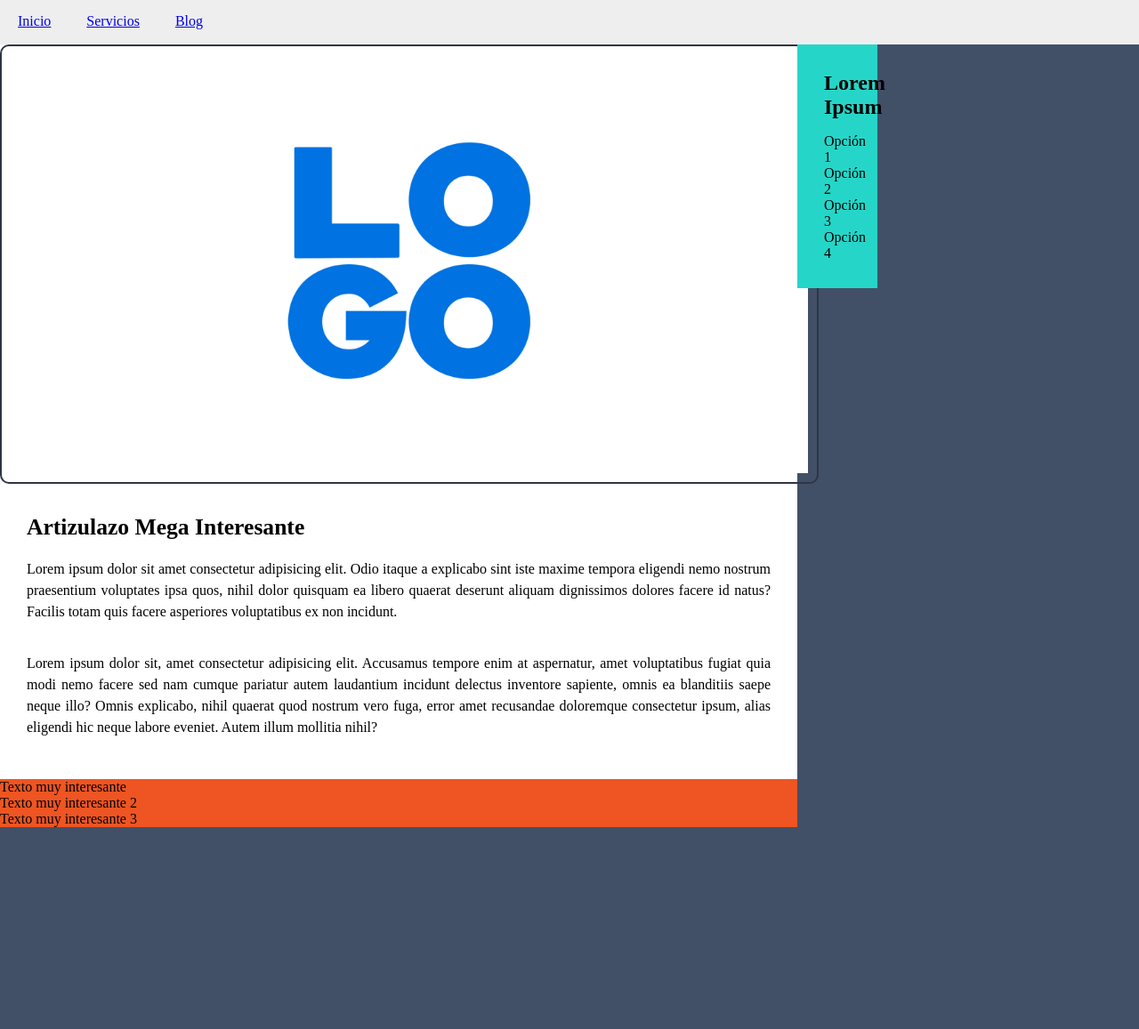
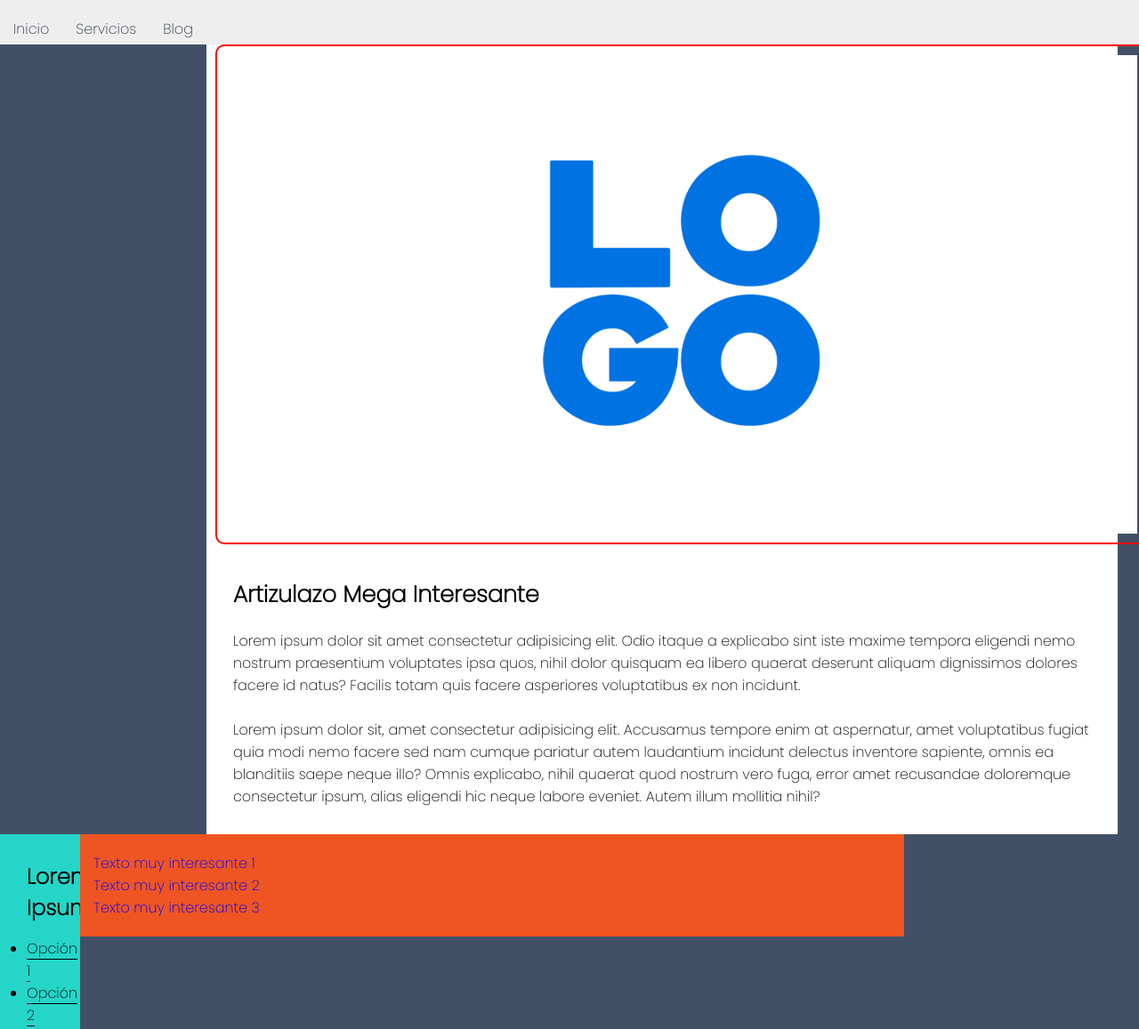
Before and after one commit to FranciscoMasiello/Laboratorio, a plain HTML site: page Clase 04/index.html in a window 1280 px wide. Shown: the top 1157 px of the page at 89% size. Before the commit the page ends 930 px from the top, so only its background shows below. Drawn offline with Linux system fonts and the light colour scheme; files whose address does not match are found by name.

Commit message:
class 05 etc

```diff
--- a/Clase 04/index.html
+++ b/Clase 04/index.html
@@ -5,6 +5,15 @@
     <meta charset="utf-8">
     <link rel="stylesheet" href="main.css"
     <meta name="viewport" content="width=device-width, initial-scale=1.0">
+    <!--Poppins-->
+    <link rel="preconnect" href="https://fonts.googleapis.com">
+    <link rel="preconnect" href="https://fonts.gstatic.com" crossorigin>
+    <link href="https://fonts.googleapis.com/css2?family=Poppins:wght@200&display=swap" rel="stylesheet">
+    <!--Roboto-->
+    <link rel="preconnect" href="https://fonts.googleapis.com">
+    <link rel="preconnect" href="https://fonts.gstatic.com" crossorigin>
+    <link href="https://fonts.googleapis.com/css2?family=Roboto:wght@300&display=swap" rel="stylesheet">
+
 </head>
 <body>
     <header class="header">
@@ -17,7 +26,7 @@
         </nav>
     </header>
     <main class="main">
-        <img src="C:\Users\Ryzen3\OneDrive\Documentos\GitHub\Laboratorio\Laboratorio\Clase 03\img\logo-social.png" alt="img principal">
+        <img src="img/logo-social.png" alt="img principal">
 <section>
         <h1>Artizulazo Mega Interesante</h1>
     <article class="article">
@@ -29,20 +38,22 @@
 </section>
     </main>
 
-    <aside>
+    <aside class="aside">
         <h2>Lorem Ipsum</h2>
         <nav class="nav">
-            <ul> Opción 1</ul>
-            <ul> Opción 2 </ul>
-            <ul> Opción 3 </ul>
-            <ul> Opción 4 </ul>
+            <ul>
+                <li><a href="#">Opción 1</a></li>
+                <li><a href="#">Opción 2</a></li>
+                <li><a href="#">Opción 3</a></li>
+                <li><a href="#">Opción 4</a></li>
+            </ul>
 
         </nav>
 
     </aside>
 
     <footer class="footer">
-        <div><p> Texto muy interesante </p></div>
+        <div><p> Texto muy interesante 1 </p></div>
         <div><p> Texto muy interesante 2 </p></div>
         <div><p> Texto muy interesante 3 </p></div>
     </footer>
--- a/Clase 04/main.css
+++ b/Clase 04/main.css
@@ -2,7 +2,17 @@
     margin: 0px;
     padding: 0px;
     box-sizing: content-box;
+    font-family: 'Poppins', sans-serif;
 }
+:root{
+    --h1: 'Poppins', sans-serif;
+    --h2: 'Poppins', 'sans-serif';
+    --p: 'roboto', 'sans-serif';
+
+}
+
+
+
 header{
     background-color: #eeeeee;
     width: 100%;
@@ -16,7 +26,7 @@ header nav ul li{
 
 header nav ul li{
     text-decoration: none;
-    padding: 15px 20px 15px 20px;
+    padding: 20px 15px 20px 15px;
     color: #2d3646;
     display: inline-block;
 }
@@ -24,29 +34,37 @@ header nav ul li a:hover{
     color: white;
     background-color: black;
 }
+
+header ul li a{
+    color: #2d3646;
+    text-decoration: none;
+}
+
 body{
     background-color: #425067;
 }
 main{
     background-color: white;
-    width: 70%;
+    width: 80%;
     float: left;
+    /*position: fixed;*/
+
 }
 main img{
     max-width: 100%;
-    min-width: 50%;
-    border: 2px solid #2d3646;
+    border: 2px solid red;
     border-radius: 10px;
     padding: 10px;
+    margin-left: 10px;
 }
 main section {
     padding: 30px;
 }
-main section p{
+/*main section p{
     text-align: justify;
     margin-bottom: 16px;
     line-height: 1.5em;
-}
+}*/
 main section h1{
     margin-bottom: 20px;
     font-size: 1.6em;
@@ -57,7 +75,7 @@ aside{
     padding: 30px;
     background-color: #25d6c8;
 }
-aside ul li{
+aside ul li a{
     text-decoration: none;
     color: black;
     list-style-type: none;
@@ -70,8 +88,23 @@ aside ul li :hover{
 aside h2{
     margin-bottom: 16px;
 }
+
+/*article{
+    background-color: #F7F3F3;
+    margin: 10px;
+    width: 100%;
+    height: 120px;
+    border-radius: 10px;
+    padding: 10px;
+}*/
+
 footer{
     width: 70%;
     background-color: #e52;
     clear: both;
+    text-decoration: none;
+    padding: 20px 15px 20px 15px;
+    color: blue;
+    display: inline-block;
+
 }
--- /dev/null
+++ b/Clase 05/css/style.css
@@ -0,0 +1,176 @@
+*{
+    margin: 0px;
+    padding: 0px;
+    box-sizing: border-box;
+}
+header{
+ background-color: #eeeeee;
+ width: 100%;
+ height: 50px;
+}
+.oculto{
+    display: none;
+}
+/*
+header nav ul li{
+    list-style-type: none;
+    float: left;
+}
+header nav ul li a{
+    text-decoration: none;
+    padding: 15px 20px 15px 20px;
+    color: #2d3646;
+    display: inline-block;
+}
+header nav ul li a:hover{
+    color:white;
+    background-color: black;
+}*/
+body{
+    background-color: #425067 ;
+}
+main{
+    background-color: white;
+    width: 70%;
+    float: left;
+    padding:10px;
+}
+main img{
+    max-width: 100%;
+    border:2px solid #2d3646;
+    border-radius: 10px;
+    padding: 10px;
+}
+main section{
+    padding: 30px;
+}
+main section p{
+    text-align: justify;
+    margin-bottom: 16px;
+    line-height: 200%;
+}
+main section h1{
+    margin-bottom: 20px;
+    font-size:1.6em;
+}
+aside{
+    width: 30%;
+    float: left;
+    padding: 30px;
+    background-color: #25d6c8;
+}
+
+aside ul li{
+    text-decoration: none;
+    color: black;
+    list-style-type: none;
+    margin-bottom: 16px;
+    border-bottom: 1px solid black;
+}
+aside ul li:hover{
+    color: #425067;
+}
+aside h2{
+    margin-bottom: 16px;
+}
+footer{
+    width: 70%;
+    background-color: #e52;
+    clear: both;
+    padding: 60px;
+}
+article img{
+    float: left;
+    width: 30%;
+}
+.datos-productos{
+    float: right;
+    padding: 20px;
+    width: 70%;
+    box-sizing: border-box;
+}
+.nombre, .precio{
+    text-align: right;
+    font-weight: bold;
+}
+.precio {
+    color: #e52;
+    margin: 5px 0px;
+}
+.colores li{
+    width: 30px;
+    display: inline-block;
+    height: 30px;
+    border: 1px solid black;
+    border-radius:50%;
+}
+.maroon{
+    background-color: maroon;
+}
+.blue{
+    background-color: blue;
+}
+.yellow{
+    background-color: yellow;
+}
+article{
+   background-color: #F7F3F3;
+   margin: 10px;
+   width: 100%;
+   height: 120px;
+   border-radius: 10px;
+   padding: 10px;
+}
+
+/* Menu desplegable */
+#menu{
+    margin-top: 15px;
+}
+#menu ul{
+    list-style: none;
+    float: left;
+    margin: 0px;
+    padding: 0px;
+    position: relative;
+}
+#menu ul a{
+    display: block;
+    color:#333;
+    text-decoration: none;
+    padding: 0px 15px;
+    line-height: 32px;
+}
+#menu ul li{
+    position: relative;
+    float: left;
+    margin: 0px;
+    padding: 0px;
+}
+#menu ul ul{
+    display: none;
+    position: absolute;
+    top: 100%;
+    left: 0;
+    background-color: white;
+    padding: 0px;
+}
+#menu ul ul li{
+    float: none;
+    width: 200px;
+}
+#menu ul ul a{
+    padding: 10px 15px;
+}
+#menu ul li:hover > ul{
+    display: block;
+}
+#menu ul li:hover{
+    background-color: white;
+    color: black;
+}
+
+
+#menu ul ul a:hover{
+    background-color: black;
+    color: white;
+}
```
Also changed, not shown: Clase 05/index.html (added, +112 -0 lines), Clase 05/img/what_is_image_Processing.jpg (added).
